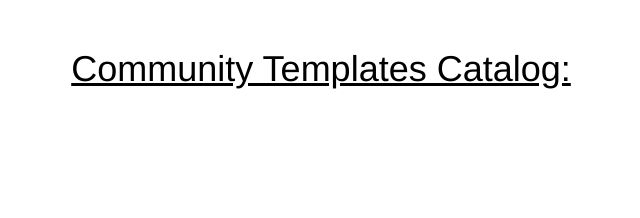
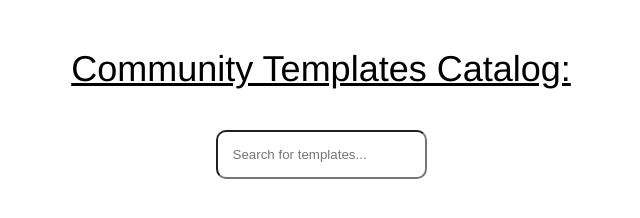
Before and after one commit to OfficeDev/templates-catalog, a plain HTML site: page website/index.html in a window 1280 px wide. Shown: the whole page, without its empty margins (319-959 px from the left). Drawn offline with nearby package versions, Linux system fonts and the light colour scheme.

Commit message:
added search bar to website

```diff
--- a/create-project/src/cli.ts
+++ b/create-project/src/cli.ts
@@ -40,7 +40,7 @@ async function runPublish(): Promise<any> {
 
   questions.push({
     name: 'npm',
-    message: 'NPM Link?'
+    message: 'NPM name? (Only provide what you would type after "npm i" if you were trying to install)'
   });
 
   // Providing a few choices for now but will eventually have a standardized list of tags to choose from
--- a/website/index.html
+++ b/website/index.html
@@ -12,12 +12,13 @@
 
     <header>Community Templates Catalog:</header>
 
+	<input id="searchbar" onkeyup="search()" type="text"
+        name="search" placeholder="Search for templates...">
     <ul id="dataList"></ul>
     <div class="templates">
         <div id="listItem">
             <div class="row1">
                 <div class="title"></div>
-                <div class="amount"></div>
             </div>
             <div class="row2">
                 <div class="description"></div>
--- a/website/parseJson.js
+++ b/website/parseJson.js
@@ -15,7 +15,7 @@ $(function () {
     dataObject.forEach(buildNewList);
 
     function buildNewList(item, index) {
-        var listItem = $('<li>' + listItemString + '</li>');
+        var listItem = $('<li class="names">' + listItemString + '</li>');
         var listItemTitle = $('.title', listItem);
         listItemTitle.html(item.name);
         var listItemDesc = $('.description', listItem);
@@ -29,3 +29,16 @@ $(function () {
     }
 
 });
+
+function search() {
+    let input = document.getElementById('searchbar').value;
+    input = input.toLowerCase();
+    let nameList = document.getElementsByClassName('names');
+    for (i = 0; i < nameList.length; i++) {
+        if (!nameList[i].innerHTML.toLowerCase().includes(input)) {
+            nameList[i].style.display="none";
+        } else {
+            nameList[i].style.display="inline-table";
+        }
+    }
+}
--- a/website/style.css
+++ b/website/style.css
@@ -1,9 +1,9 @@
 body {
     font-family: Helvetica;
+    text-align: center;
   }
 
 header {
-    text-align: center;
     font-size: 36px;
     text-decoration: underline;
     padding: 40px;
@@ -57,3 +57,8 @@ header {
     padding: 40px 15px;
     display: inline-table;
   }
+
+  #searchbar{
+    padding:15px;
+    border-radius: 10px;
+  }
```
